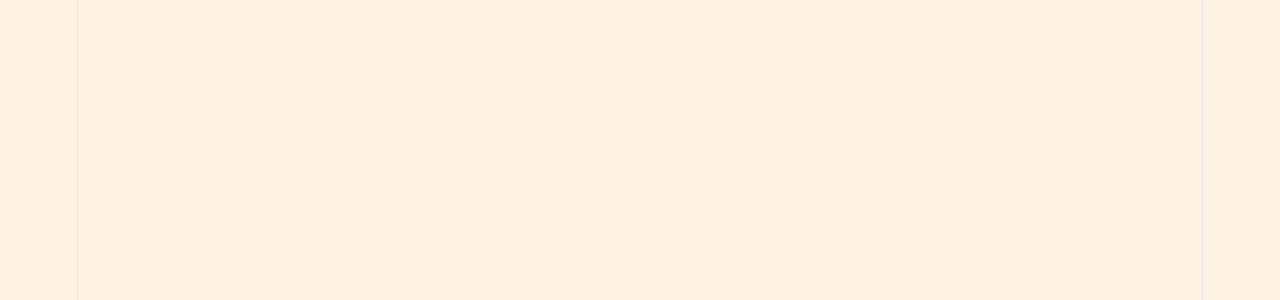
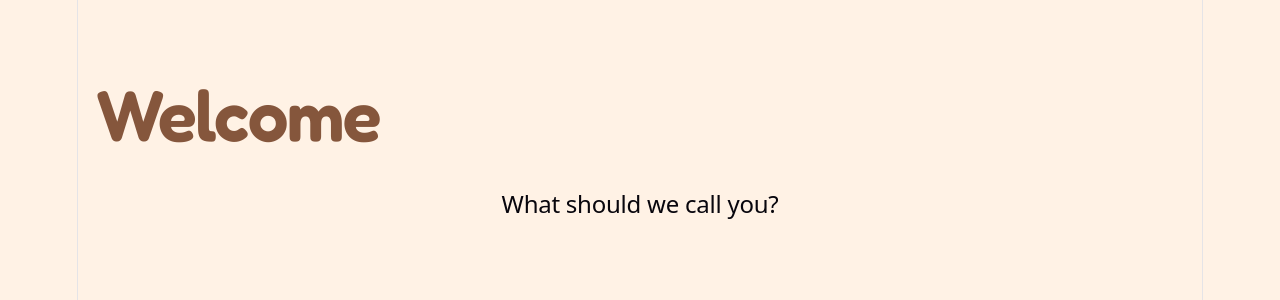
Before and after one commit to EmberCoder/projectuntangle, a React (Vite) app: page /Onboarding in a window 1280 px wide. Before the commit this address had no page. Shown: the top 300 px of the page. Built offline with nearby package versions, Linux system fonts and the light colour scheme.

Commit message:
Add Onboarding component and update navigation routes

```diff
--- a/src/App.jsx
+++ b/src/App.jsx
@@ -8,6 +8,7 @@ import StressPopup from './components/StressQuestion/StressPopup';
 import StressQuestion from './components/StressQuestion/StressQuestion';
 import Login from './login';
 import LogInputs from './LogInputs';
+import Onboarding from './onboarding';
 import SelfCare from './selfcare';
 import SignUp from './SignUp';
 import Todo from './todo';
@@ -100,6 +101,7 @@ function App() {
         <Route path="/selfcare" element={<SelfCare />} />
         <Route path="/LogInputs" element={<LogInputs />} />
         <Route path="/SignUp" element={<SignUp />} />
+        <Route path="/Onboarding" element={<Onboarding />} />
       </Routes>
     </Router>
   );
--- a/src/LogInputs.jsx
+++ b/src/LogInputs.jsx
@@ -19,10 +19,10 @@ const LogInputs = () => {
     try {
       if (isSignUp) {
         const result = await createUserWithEmailAndPassword(auth, email, password);
-        navigate('/home', {state: { username: result.user.email }});
+        navigate('/Onboarding');
       } else {
         const result = await signInWithEmailAndPassword(auth, email, password);
-        navigate('/home', {state: { username: result.user.email }});
+        navigate('/Onboarding');
       }
     } catch (error) {
       const errorCode = error?.code || '';
--- /dev/null
+++ b/src/Onboarding.jsx
@@ -0,0 +1,11 @@
+
+const Onboarding = () => {
+  return (
+    <div>
+      <h1>Welcome</h1>
+      <h2>What should we call you?</h2>
+    </div>
+  )
+}
+
+export default Onboarding
--- a/src/components/Login/GoogleLogin.jsx
+++ b/src/components/Login/GoogleLogin.jsx
@@ -14,7 +14,7 @@ const GoogleLogin = () => {
       const result = await signInWithPopup(auth, googleProvider);
       const user = result.user;
       const firstName = user.displayName ? user.displayName.split(' ')[0] : '';
-      navigate('/home', { state: { username: firstName } });
+      navigate('/Onboarding', { state: { username: firstName } });
     } catch (error) {
       console.error(error.message);
       setError(error.message);
--- a/src/login.jsx
+++ b/src/login.jsx
@@ -15,7 +15,7 @@ const Login = () => {
         <RegisterButton />
       </Link>
 
-      <Link to="/home" state={{ username: "Guest" }}>
+      <Link to="/Onboarding" state={{ username: "Guest" }}>
         <GuestButton />
       </Link>
     </div>
```
